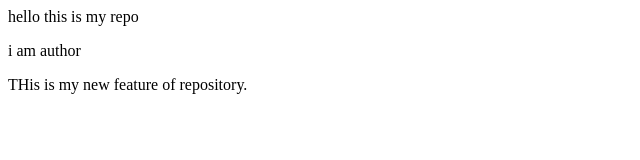
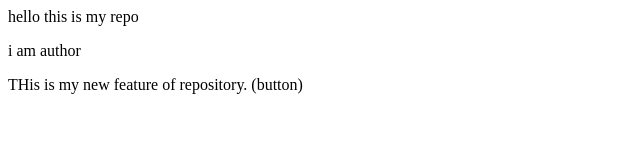
Before and after one commit to neerlina/localrepo, a plain HTML site: page index.html in a window 1280 px wide. Shown: the full height of the page, 0-640 px from the left. Drawn offline with Linux system fonts and the light colour scheme.

```diff
--- a/index.html
+++ b/index.html
@@ -1,3 +1,3 @@
 <div>hello this is my repo </div>
 <p>i am author</p>
-<p>THis is my new feature of repository.</p>
+<p>THis is my new feature of repository. (button)</p>
```
